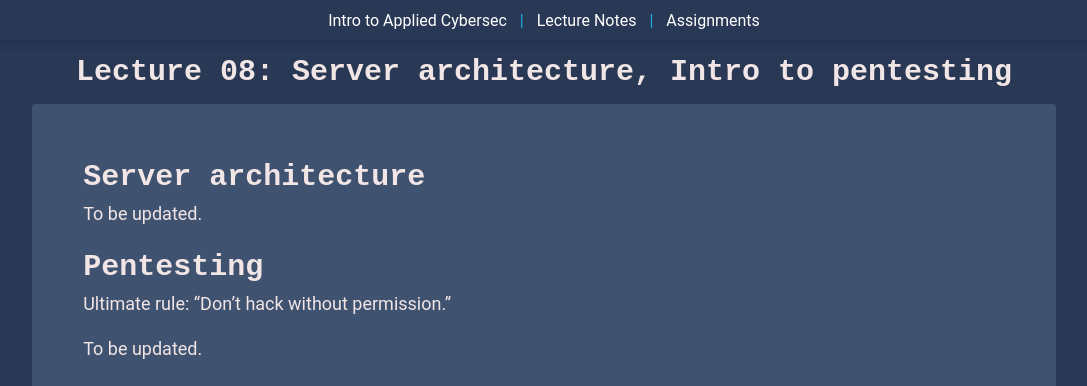
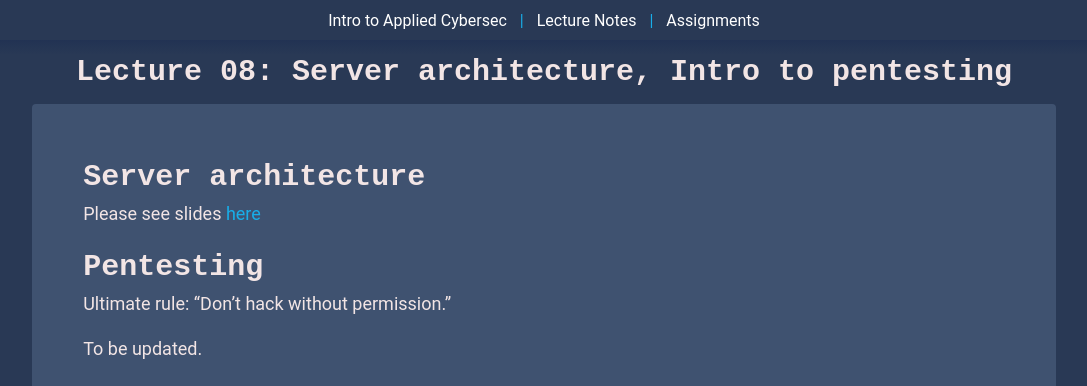
Before and after one commit to cyber-security-club-ucd/ecs198f, a Jekyll site: the page built from _notes/08.md, in a window 1280 px wide. Shown: the top 386 px of the page, without its empty margins (96-1183 px from the left). Built offline with Jekyll 4.4.1, drawn with Linux system fonts in a browser that asks for light colours.

Commit message:
upload lecture 08 slides

```diff
--- a/_notes/08.md
+++ b/_notes/08.md
@@ -4,7 +4,7 @@ title: "Lecture 08: Server architecture, Intro to pentesting"
 ---
 
 # Server architecture
-To be updated.
+Please see slides [here](/assets/slides/server_operation_pentesting.pdf)
 
 # Pentesting
 Ultimate rule: "Don't hack without permission."
```
Also changed, not shown: 1 other file.
